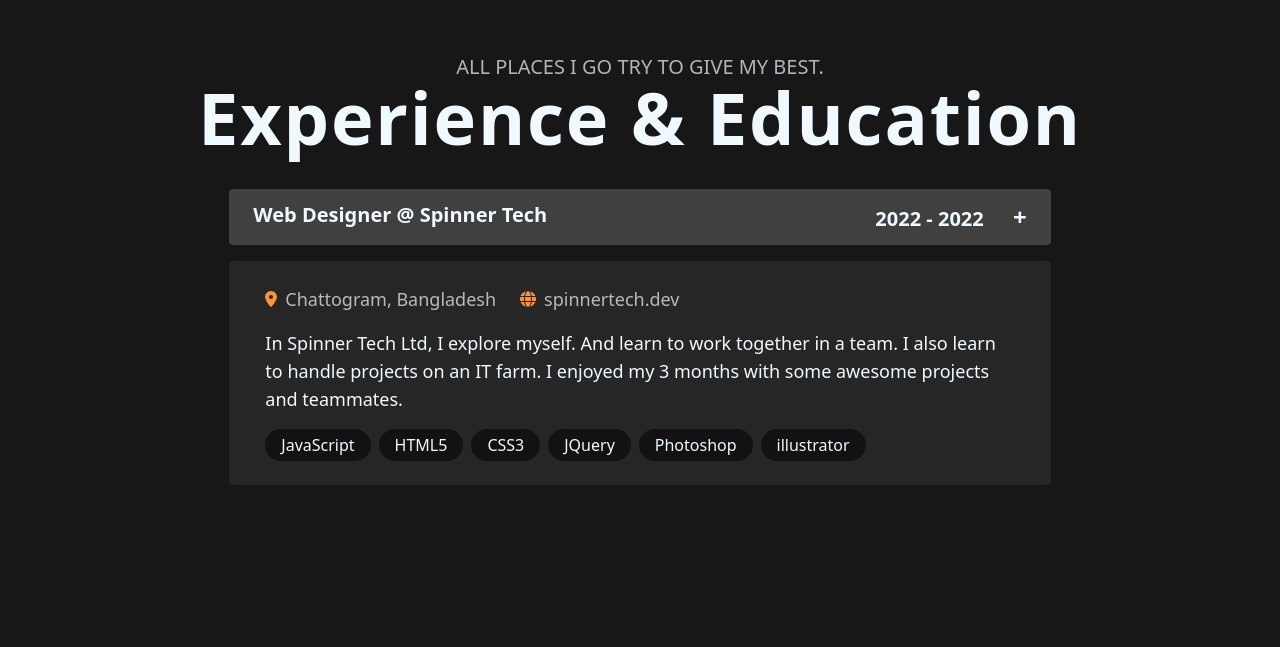
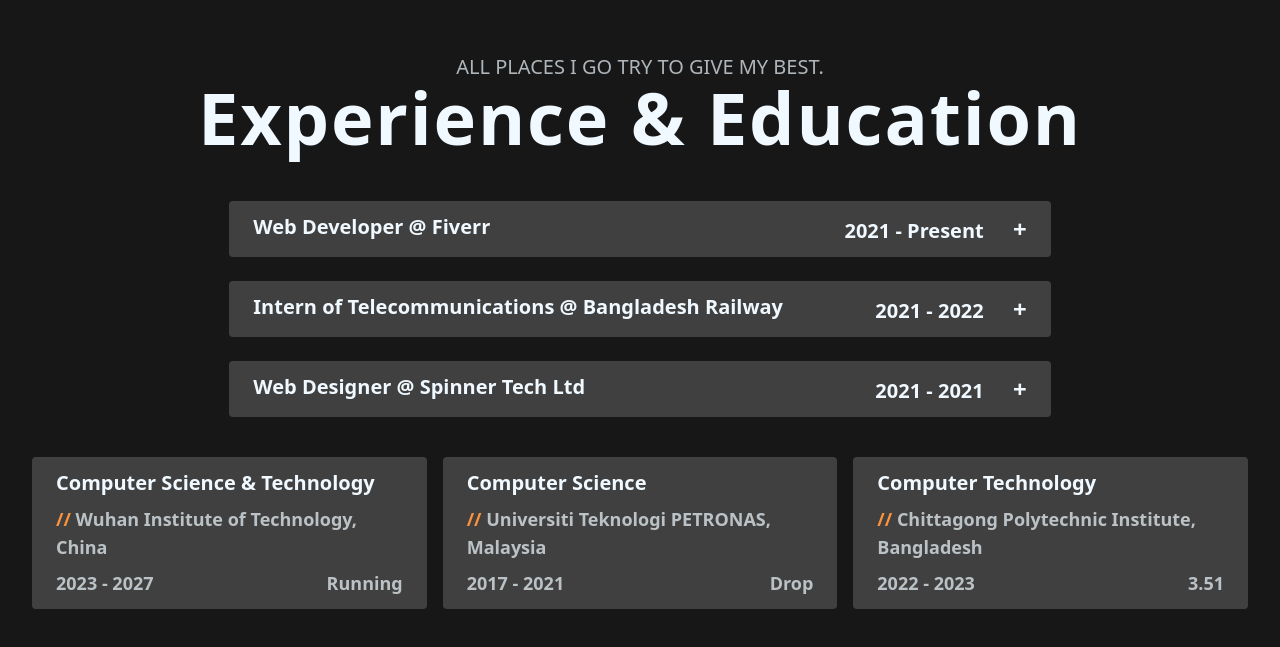
Before and after one commit to mamorshedalam/portfolio-2.0, a React (Vite) app: page / in a window 1280 px wide. Shown: the part 4027-4674 px from the top of the page. Built offline with nearby package versions, Linux system fonts and the light colour scheme; a web font is replaced by a local one.

Commit message:
education sectiom completed

```diff
--- /dev/null
+++ b/src/components/collapse.jsx
@@ -0,0 +1,30 @@
+import locationIcon from "/icons/location.svg";
+import globeIcon from "/icons/globe.svg";
+import { useState } from "react";
+
+
+export default function Collapse({ obj }) {
+     const [show, setShow] = useState(false)
+
+
+     return (
+          <div className="overflow-hidden">
+               <div onClick={() => { show ? setShow(false) : setShow(true) }} className="flex flex-wrap justify-between bg-neutral-700 rounded font-semibold text-xl py-3 px-6 mb-4">
+                    <h3>{obj.designation} @ {obj.company}</h3>
+                    <p>{obj.duration} <button className="text-2xl ml-6 hover:text-orange-400">+</button></p>
+               </div>
+               <div className={`${show ? "h-auto bg-neutral-800 rounded space-y-4 px-9 py-6 mb-9 sl-animated-xl" : "h-0 sl-animated-xl"}`}>
+                    <div className="flex items-center">
+                         <img src={locationIcon} alt="" className="h-4 w-fit mr-2" />
+                         <span className="opacity-70 mr-6">{obj.location}</span>
+                         <img src={globeIcon} alt="" className="h-4 w-fit mr-2" />
+                         <a href={`https://${obj.website}`} className="opacity-70" target="_blank">{obj.website}</a>
+                    </div>
+                    <p>{obj.description}</p>
+                    {obj.keyword && <ul className="flex flex-wrap items-center space-x-2 text-base">
+                         {obj.keyword.map((word, index)=>(<li key={index} className="rounded-full bg-neutral-950/70 px-4 py-1">{word}</li>))}
+                    </ul>}
+               </div>
+          </div>
+     )
+}
--- a/src/pages/home.jsx
+++ b/src/pages/home.jsx
@@ -21,8 +21,7 @@ import psIcon from "/icons/ps.svg";
 import lrIcon from "/icons/lr.svg";
 import xdIcon from "/icons/xd.svg";
 import filmoraIcon from "/icons/filmora.svg";
-import locationIcon from "/icons/location.svg";
-import globeIcon from "/icons/globe.svg";
+import Collapse from "../components/collapse";
 
 
 export default function Home() {
@@ -59,6 +58,11 @@ export default function Home() {
           { name: "GVI", category: "Front-End Development", img: "https://res.cloudinary.com/mamorshedalam/image/upload/v1677747952/portfolio/portfolio-11_lbsih3.jpg" },
           { name: "Save The Student", category: "Front-End Development", img: "https://res.cloudinary.com/mamorshedalam/image/upload/v1677747950/portfolio/portfolio-9_vhquum.jpg" },
           { name: "Video Quiz", category: "Front-End Development", img: "https://res.cloudinary.com/mamorshedalam/image/upload/v1677747951/portfolio/portfolio-15_tm0mfc.jpg" }
+     ];
+     const experience = [
+          { designation: "Web Developer", company: "Fiverr", website: "fiverr.com", duration: "2021 - Present", location: "Remote", keyword: ["JavaScript", "React", "Node", "Firebase", "TailwindCSS", "Figma"], description: "It's part of my Diploma course. I learn how an organization works and manages manpower. I got the opportunity to lead a team during the training period. I also learn about communication networks and media over there." },
+          { designation: "Intern of Telecommunications", company: "Bangladesh Railway", website: "railway.gov.bd", duration: "2021 - 2022", location: "Chattogram, Bangladesh", keyword: ["Networking", "CTC"], description: "It's part of my Diploma course. I learn how an organization works and manages manpower. I got the opportunity to lead a team during the training period. I also learn about communication networks and media over there." },
+          { designation: "Web Designer", company: "Spinner Tech Ltd", website: "spinnertech.dev", duration: "2021 - 2021", location: "Chattogram, Bangladesh", keyword: ["JavaScript", "HTML5", "CSS3", "JQuery", "PhotoShop", "illustrator"], description: "In Spinner Tech Ltd, I explore myself. And learn to work together in a team. I also learn to handle projects on an IT farm. I enjoyed my 3 months with some awesome projects and teammates." },
      ]
 
      return (
@@ -156,28 +160,27 @@ export default function Home() {
                               <span className="text-xl uppercase opacity-70">all places I go try to give my best.</span>
                               <h2 className="font-bold tracking-wide text-7xl">Experience & Education</h2>
                          </div>
-                         <div className="mt-9 w-2/3 mx-auto">
-                              <div>
-                                   <div className="flex flex-wrap justify-between bg-neutral-700 rounded font-semibold text-xl py-3 px-6 mb-4">
-                                        <h3>Web Designer @ Spinner Tech</h3>
-                                        <p>2022 - 2022 <button className="text-2xl ml-6 hover:text-orange-400">+</button></p>
+                         <div className="w-2/3 space-y-2 mt-12 mx-auto">{experience && experience.map((item, index) => (<Collapse key={index} obj={item} />))}</div>
+                         <div className="flex flex-wrap justify-center mt-6">
+                              <div className="w-1/3 font-semibold px-2 mb-6">
+                                   <div className="bg-neutral-700 rounded space-y-2 py-3 px-6">
+                                        <h3 className="text-xl">Computer Science & Technology</h3>
+                                        <h4 className="text-orange-400">// <span className="text-sky-50 opacity-70">Wuhan Institute of Technology, China</span></h4>
+                                        <p className="flex justify-between opacity-70"><span>2023 - 2027</span><span>Running</span></p>
                                    </div>
-                                   <div className="bg-neutral-800 rounded space-y-4 px-9 py-6">
-                                        <div className="flex items-center">
-                                             <img src={locationIcon} alt="" className="h-4 w-fit mr-2" />
-                                             <span className="opacity-70 mr-6">Chattogram, Bangladesh</span>
-                                             <img src={globeIcon} alt="" className="h-4 w-fit mr-2" />
-                                             <a href="www.spinnertech.dev" className="opacity-70">spinnertech.dev</a>
-                                        </div>
-                                        <p>In Spinner Tech Ltd, I explore myself. And learn to work together in a team. I also learn to handle projects on an IT farm. I enjoyed my 3 months with some awesome projects and teammates.</p>
-                                        <ul className="flex flex-wrap items-center space-x-2 text-base">
-                                             <li className="rounded-full bg-neutral-950/70 px-4 py-1">JavaScript</li>
-                                             <li className="rounded-full bg-neutral-950/70 px-4 py-1">HTML5</li>
-                                             <li className="rounded-full bg-neutral-950/70 px-4 py-1">CSS3</li>
-                                             <li className="rounded-full bg-neutral-950/70 px-4 py-1">JQuery</li>
-                                             <li className="rounded-full bg-neutral-950/70 px-4 py-1">Photoshop</li>
-                                             <li className="rounded-full bg-neutral-950/70 px-4 py-1">illustrator</li>
-                                        </ul>
+                              </div>
+                              <div className="w-1/3 font-semibold px-2 mb-6">
+                                   <div className="bg-neutral-700 rounded space-y-2 py-3 px-6">
+                                        <h3 className="text-xl">Computer Science</h3>
+                                        <h4 className="text-orange-400">// <span className="text-sky-50 opacity-70">Universiti Teknologi PETRONAS, Malaysia</span></h4>
+                                        <p className="flex justify-between opacity-70"><span>2017 - 2021</span><span>Drop</span></p>
+                                   </div>
+                              </div>
+                              <div className="w-1/3 font-semibold px-2 mb-6">
+                                   <div className="bg-neutral-700 rounded space-y-2 py-3 px-6">
+                                        <h3 className="text-xl">Computer Technology</h3>
+                                        <h4 className="text-orange-400">// <span className="text-sky-50 opacity-70">Chittagong Polytechnic Institute, Bangladesh</span></h4>
+                                        <p className="flex justify-between opacity-70"><span>2022 - 2023</span><span>3.51</span></p>
                                    </div>
                               </div>
                          </div>
```
